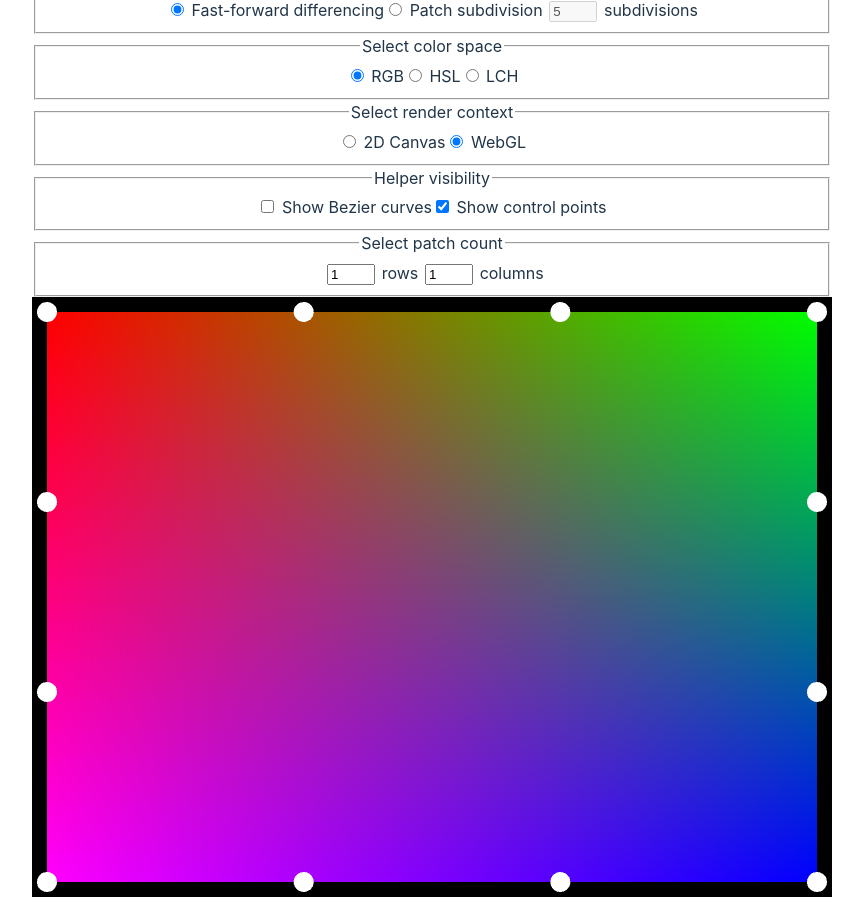
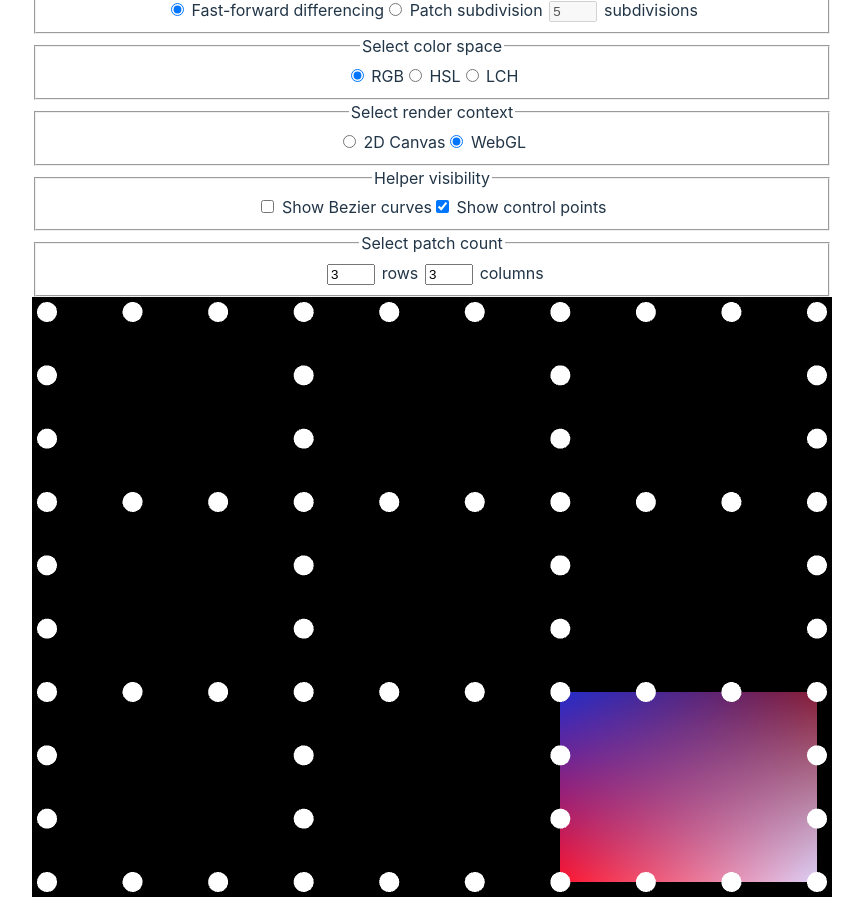
Before and after one commit to tkalmi/mesh-gradient-generator, a React (Vite) app: page / in a window 1280 px wide. Shown: the whole page, without its empty margins (208-1071 px from the left). Built offline with nearby package versions, Linux system fonts and the light colour scheme.

Commit message:
Increase default row and column counts

```diff
--- a/src/App.tsx
+++ b/src/App.tsx
@@ -179,8 +179,8 @@ function App() {
   const [renderContext, setRenderContext] = useState<'2d' | 'webgl'>('webgl');
   const [showBezierCurves, setShowBezierCurves] = useState(false);
   const [showControlPoints, setShowControlPoints] = useState(true);
-  const [rowCount, setRowCount] = useState(1);
-  const [columnCount, setColumnCount] = useState(1);
+  const [rowCount, setRowCount] = useState(3);
+  const [columnCount, setColumnCount] = useState(3);
 
   const { columns, rows } = getColumnsAndRowsFromPoints(
     points,
```
